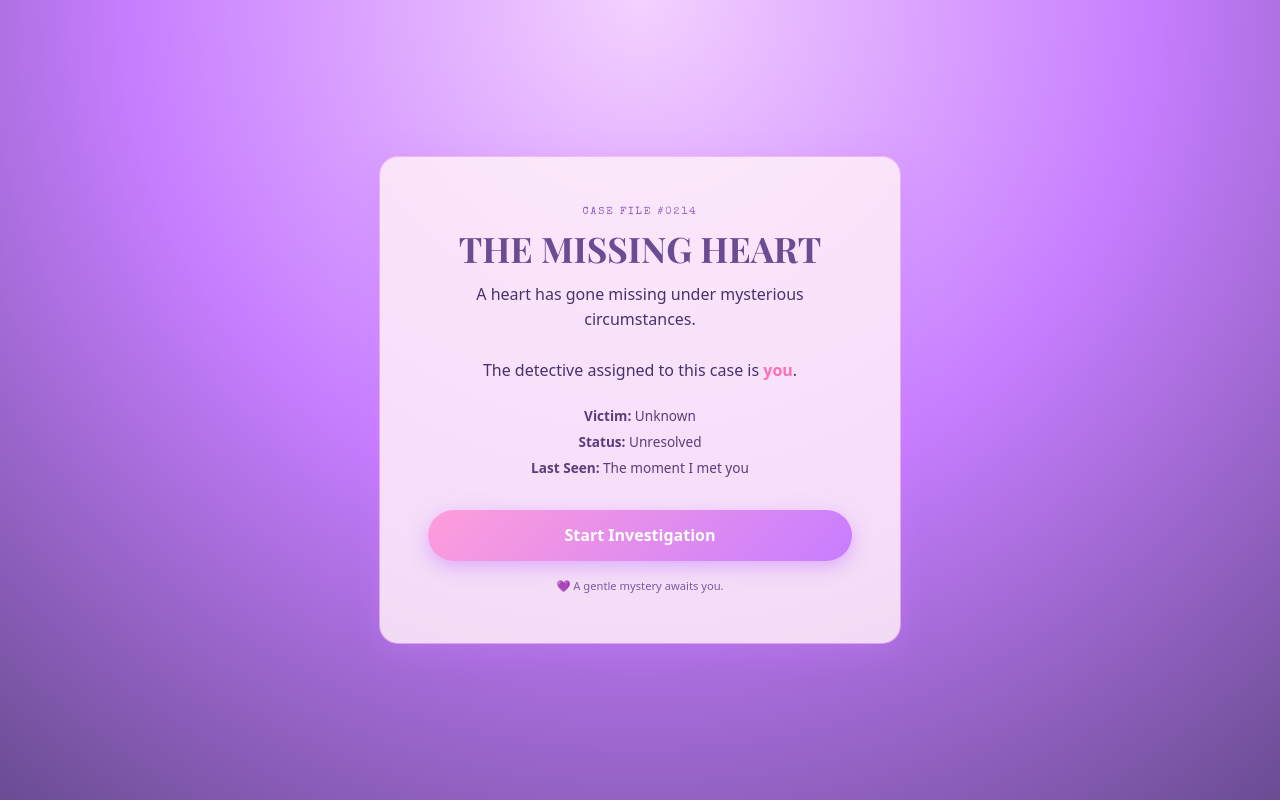
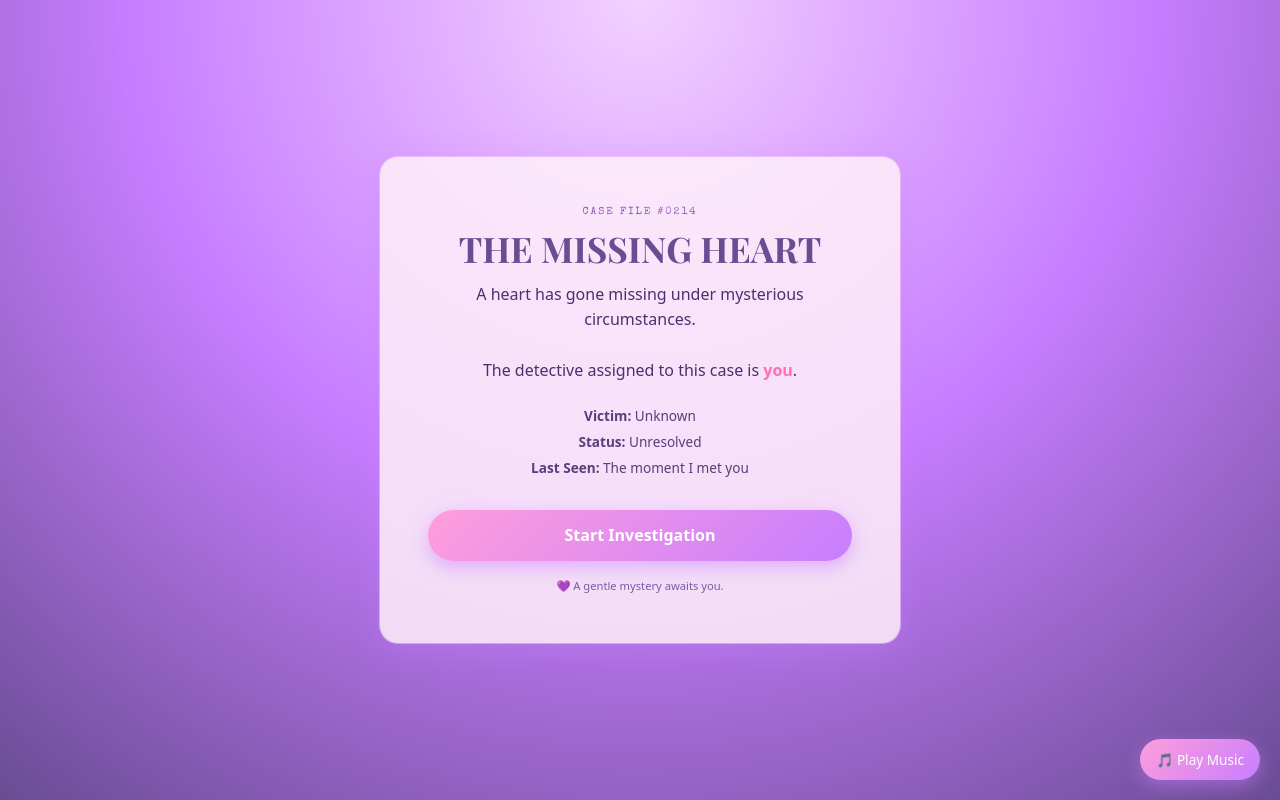
Before and after one commit to aditya27vijay/valentine-mystery, a React (Vite) app: page / in a window 1280 px wide. Built offline with nearby package versions, Linux system fonts and the light colour scheme.

Commit message:
Add background music with play/pause control

```diff
--- a/src/App.jsx
+++ b/src/App.jsx
@@ -1,13 +1,18 @@
 import { Routes, Route } from "react-router-dom";
 import Landing from "./pages/Landing";
 import Clue1 from "./pages/Clue1";
+import BackgroundMusic from "./components/BackgroundMusic";
 
 function App() {
   return (
-    <Routes>
-      <Route path="/" element={<Landing />} />
-      <Route path="/clue1" element={<Clue1 />} />
-    </Routes>
+    <>
+      <BackgroundMusic />
+
+      <Routes>
+        <Route path="/" element={<Landing />} />
+        <Route path="/clue1" element={<Clue1 />} />
+      </Routes>
+    </>
   );
 }
 
--- /dev/null
+++ b/src/components/BackgroundMusic.jsx
@@ -0,0 +1,32 @@
+import { useRef, useState } from "react";
+import music from "../assets/music.mp3";
+import "../styles/music.css";
+
+export default function BackgroundMusic() {
+  const audioRef = useRef(null);
+  const [playing, setPlaying] = useState(false);
+
+  const toggleMusic = () => {
+    if (!audioRef.current) return;
+
+    if (playing) {
+      audioRef.current.pause();
+    } else {
+      audioRef.current.play();
+    }
+
+    setPlaying(!playing);
+  };
+
+  return (
+    <>
+      <audio ref={audioRef} loop>
+        <source src={music} type="audio/mpeg" />
+      </audio>
+
+      <button className="music-btn" onClick={toggleMusic}>
+        {playing ? "🔇 Pause Music" : "🎵 Play Music"}
+      </button>
+    </>
+  );
+}
--- /dev/null
+++ b/src/styles/music.css
@@ -0,0 +1,18 @@
+.music-btn {
+  position: fixed;
+  bottom: 20px;
+  right: 20px;
+  background: linear-gradient(135deg, #ff9edb, #c77dff);
+  border: none;
+  border-radius: 999px;
+  padding: 0.7rem 1rem;
+  color: white;
+  font-size: 0.85rem;
+  cursor: pointer;
+  box-shadow: 0 6px 18px rgba(199, 125, 255, 0.5);
+  z-index: 999;
+}
+
+.music-btn:active {
+  transform: scale(0.95);
+}
```
Also changed, not shown: 1 other file (tests, documents, lock files or other folders).
